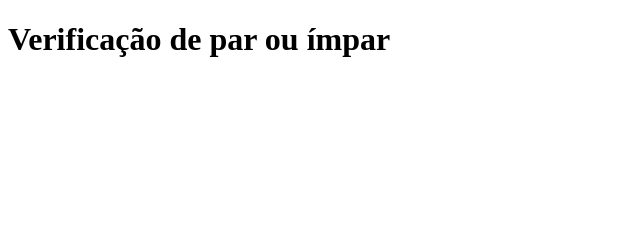
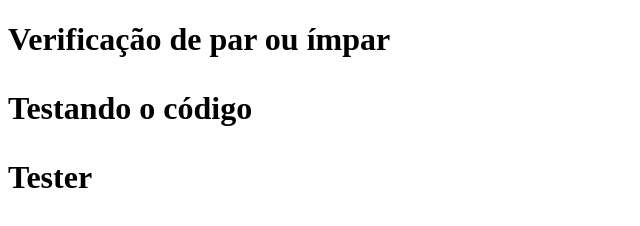
Before and after one commit to Zenon2374/cadastro-de-produtos, a plain HTML site: page index.html in a window 1280 px wide. Shown: the whole page, without its empty margins (0-640 px from the left). Drawn offline with Linux system fonts and the light colour scheme.

Commit message:
Update index.html
Atualização.

```diff
--- a/index.html
+++ b/index.html
@@ -10,6 +10,9 @@
     <h1>Verificação de par ou ímpar
      <!-- Adicionando comentário oculto -->
      <script src="app.js"></script>
+
+        <p>Testando o código</p>
+        <m2>Tester</m2>
     </h1>
 </body>
 </html>
```
